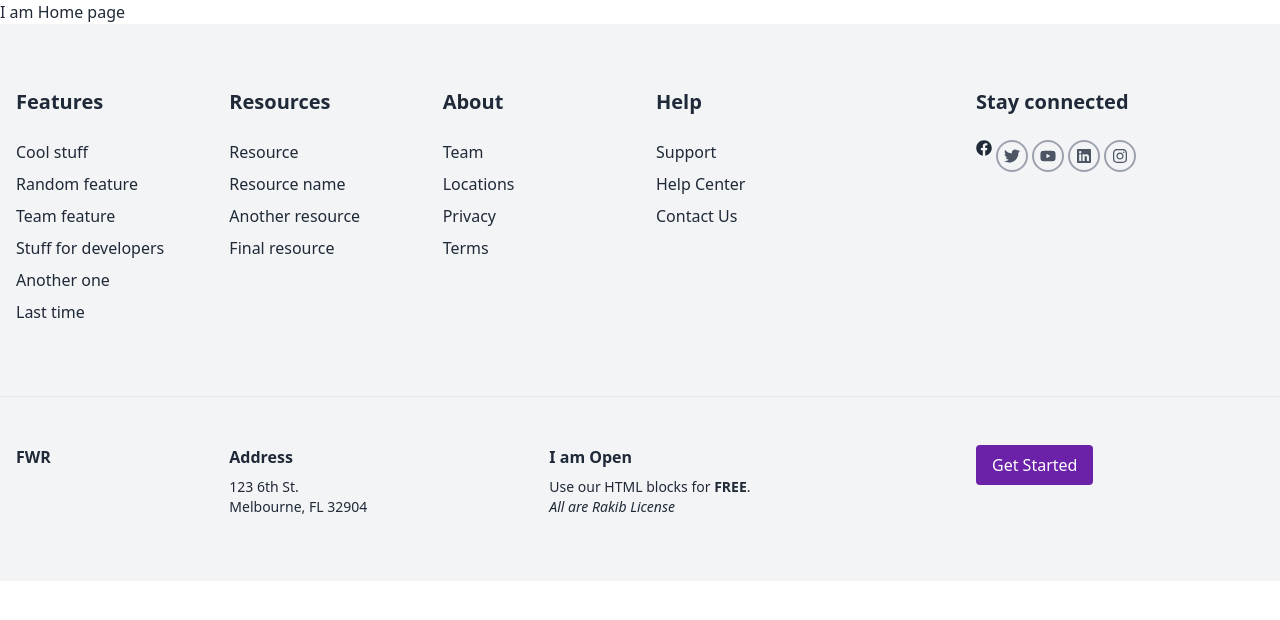
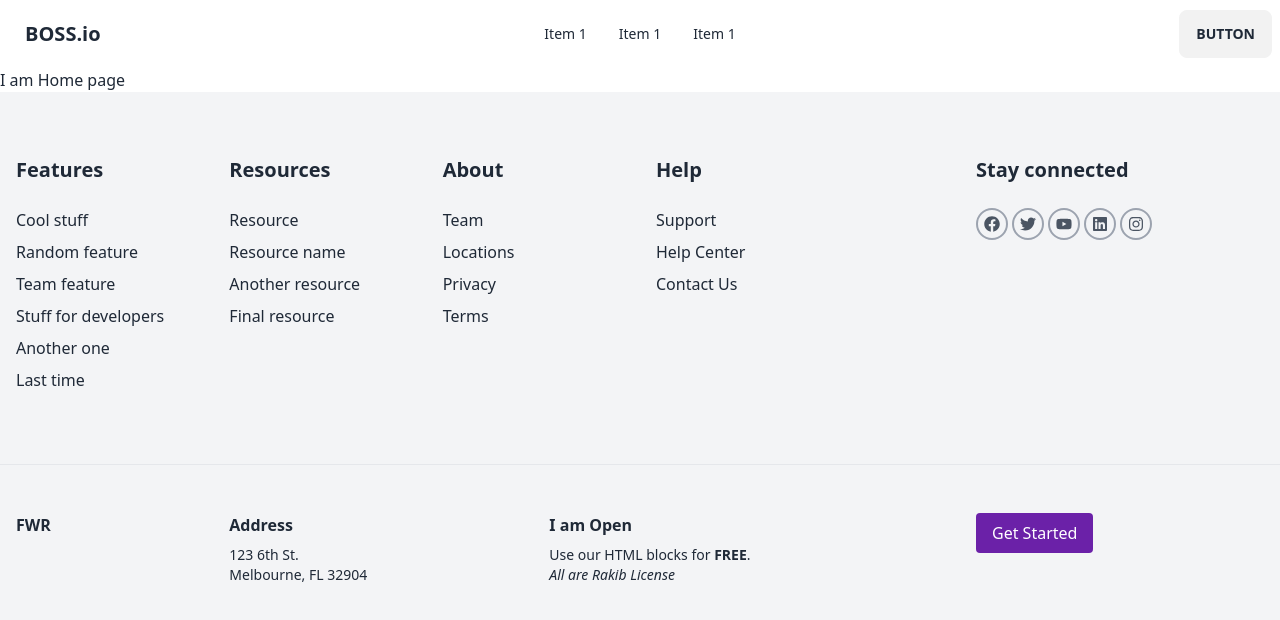
Before and after one commit to SheikhRakibhossain/newsPlate, a React (Vite) app: page / in a window 1280 px wide. Shown: the top 620 px of the page. Built offline with nearby package versions, Linux system fonts and the light colour scheme.

Commit message:
navbar link added

```diff
--- a/src/components/Footer.jsx
+++ b/src/components/Footer.jsx
@@ -79,7 +79,7 @@
             <div className="px-4 mt-4 sm:w-1/3 xl:w-1/6 sm:mx-auto xl:mt-0 xl:ml-auto">
               <h5 className="text-xl font-bold mb-6 sm:text-center xl:text-left">Stay connected</h5>
               <div className="flex sm:justify-center xl:justify-start gap-1">
-                <a href="" className="socialIcon">
+                <a href="" className="w-8 h-8 grid justify-center content-center align-items-center border-2 border-gray-400 rounded-full  text-gray-600 hover:text-white hover:bg-blue-600 hover:border-blue-600">
                 <FaFacebook/>
                 </a>
                 <a href="" className="w-8 h-8 grid justify-center content-center align-items-center border-2 border-gray-400 rounded-full  text-gray-600 hover:text-white hover:bg-blue-600 hover:border-blue-600">
--- /dev/null
+++ b/src/components/Navbar.jsx
@@ -0,0 +1,40 @@
+import { Link } from "react-router-dom";
+
+const Navbar = () => {
+    const navOptions = <>
+        <li><Link to={'/home'}>Item 1</Link></li>
+        <li><Link to={'/signin'}>Item 1</Link></li>
+        <li><Link to={'/signup'}>Item 1</Link></li>
+
+
+    </>
+    return (
+        <div className="navbar bg-base-100">
+            <div className="navbar-start">
+                <div className="dropdown">
+                    <label tabIndex={0} className="btn btn-ghost lg:hidden">
+                        <svg xmlns="http://www.w3.org/2000/svg" className="h-5 w-5" fill="none" viewBox="0 0 24 24" stroke="currentColor"><path strokeLinecap="round" strokeLinejoin="round" strokeWidth="2" d="M4 6h16M4 12h8m-8 6h16" /></svg>
+                    </label>
+                    <ul tabIndex={0} className="menu menu-sm dropdown-content mt-3 z-[1] p-2 shadow bg-base-100 rounded-box w-52">
+                        {
+                            navOptions
+                        }
+                    </ul>
+                </div>
+                <a className="btn btn-ghost normal-case text-xl">BOSS.io</a>
+            </div>
+            <div className="navbar-center hidden lg:flex">
+                <ul className="menu menu-horizontal px-1">
+                    {
+                        navOptions
+                    }
+                </ul>
+            </div>
+            <div className="navbar-end">
+                <a className="btn">Button</a>
+            </div>
+        </div>
+    );
+};
+
+export default Navbar;
--- a/src/mainPage/Main.jsx
+++ b/src/mainPage/Main.jsx
@@ -1,19 +1,15 @@
 import { Outlet } from "react-router-dom";
 import Header from "../components/Header";
 import Footer from "../components/Footer";
+import Navbar from "../components/Navbar";
 
 const Main = () => {
     return (
         <>
-
-        <Header></Header>
-        <Outlet></Outlet>
-        <Footer></Footer>
-
-
-
-
-
+        <Header/>
+        <Navbar/>
+        <Outlet/>
+        <Footer/>
         </>
     );
 };
```
